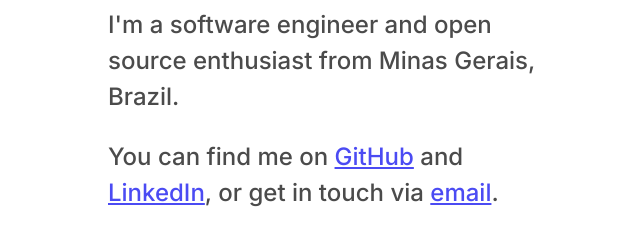
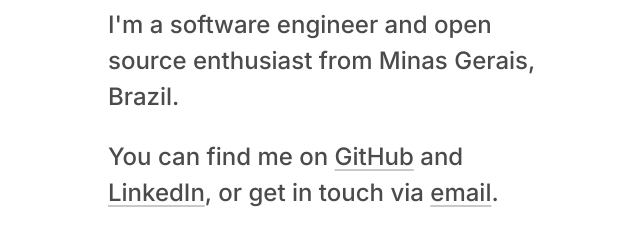
Before and after one commit to humtta/humtta-com, a website built with Parcel: page src/index.html in a window 1280 px wide. Shown: the part 185-430 px from the top of the page, without its empty margins (306-946 px from the left). Built offline with nearby package versions, Linux system fonts and the light colour scheme.

Commit message:
Add base style for a element

```diff
--- a/src/style.css
+++ b/src/style.css
@@ -67,6 +67,15 @@ p {
   opacity: var(--alpha-70);
 }
 
+a {
+  color: inherit;
+
+  text-decoration: underline;
+  text-decoration-color: rgba(var(--fg-color), var(--alpha-30));
+  text-decoration-thickness: 2px;
+  text-underline-offset: 4px;
+}
+
 /* Layout */
 
 .container {
```
